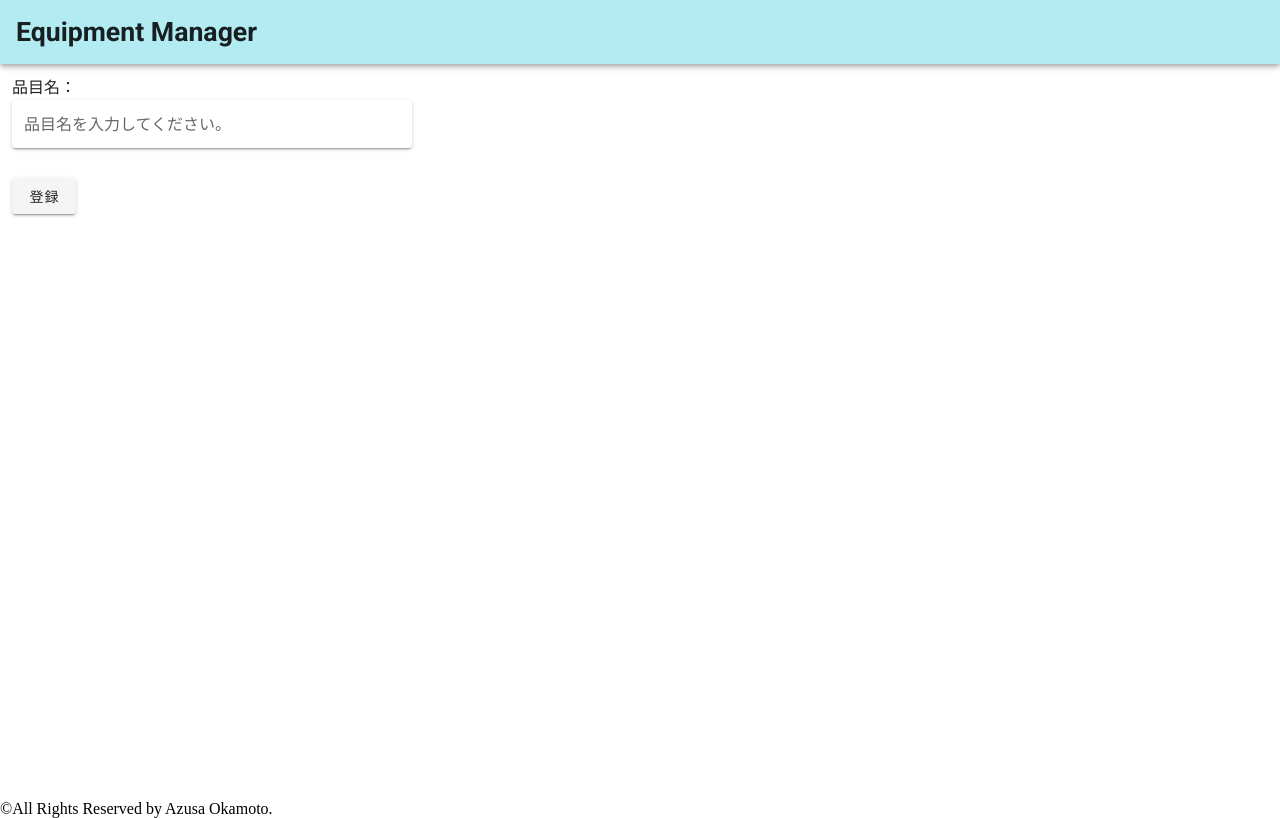
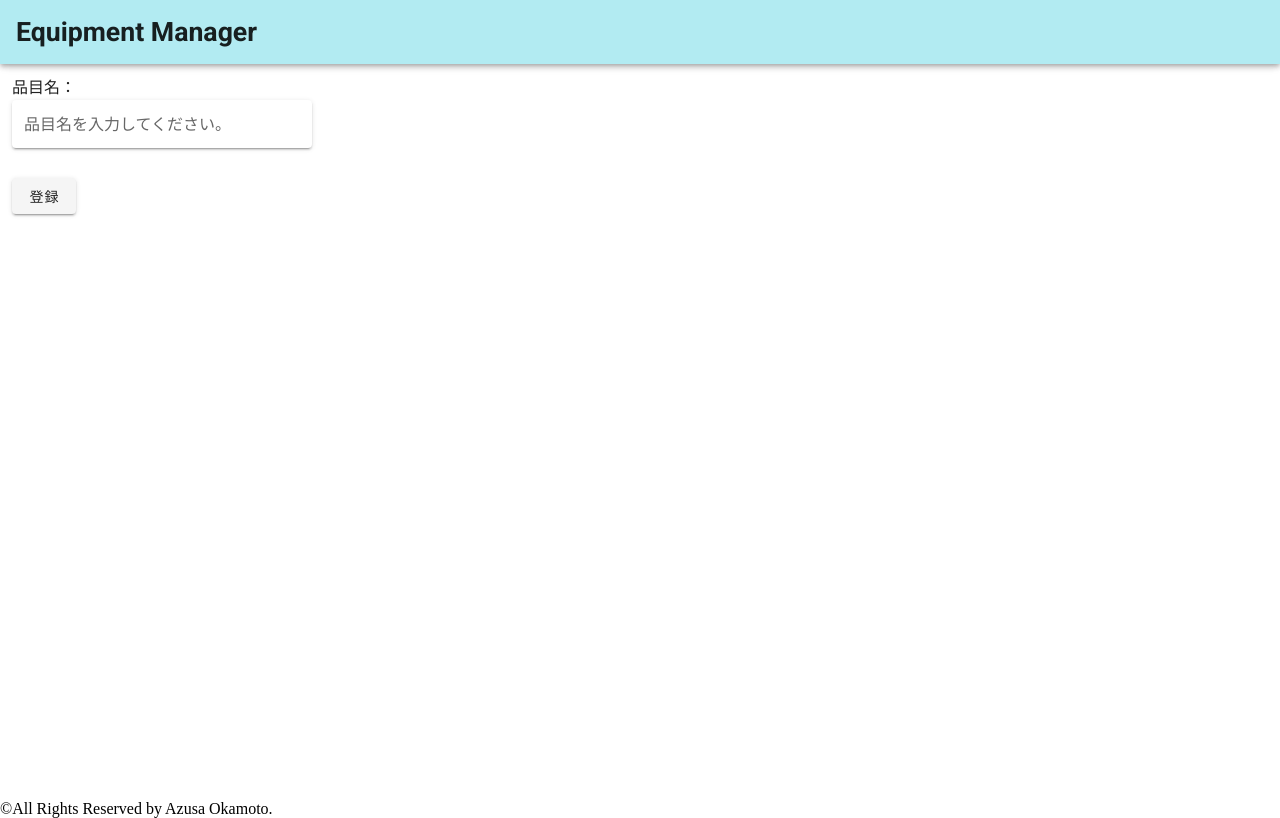
Before and after one commit to azufb/EquipmentManager, a Vue app in the folder equipmentmanager/: page / in a window 1280 px wide. Built offline with nearby package versions, Linux system fonts and the light colour scheme.

Commit message:
入力フォームの幅を縮小

```diff
--- a/equipmentmanager/src/App.vue
+++ b/equipmentmanager/src/App.vue
@@ -82,7 +82,7 @@ h1 {
 }
 
 form {
-  width: 400px;
+  width: 300px;
 }
 
 ul {
@@ -94,7 +94,7 @@ ul li {
   display: block;
 }
 
-@media(max-width: 280px) {
+@media(max-width: 767px) {
   .btn {
     width: 10px;
   }
```
